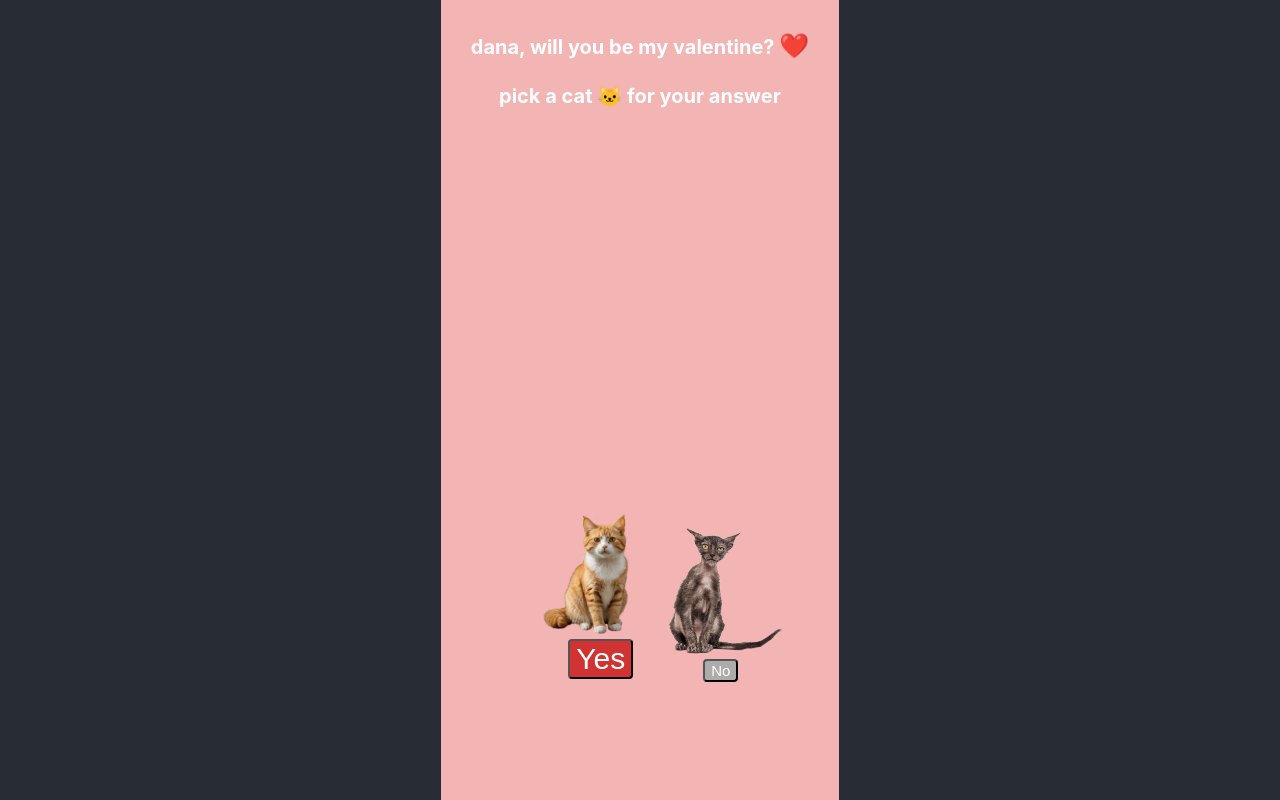
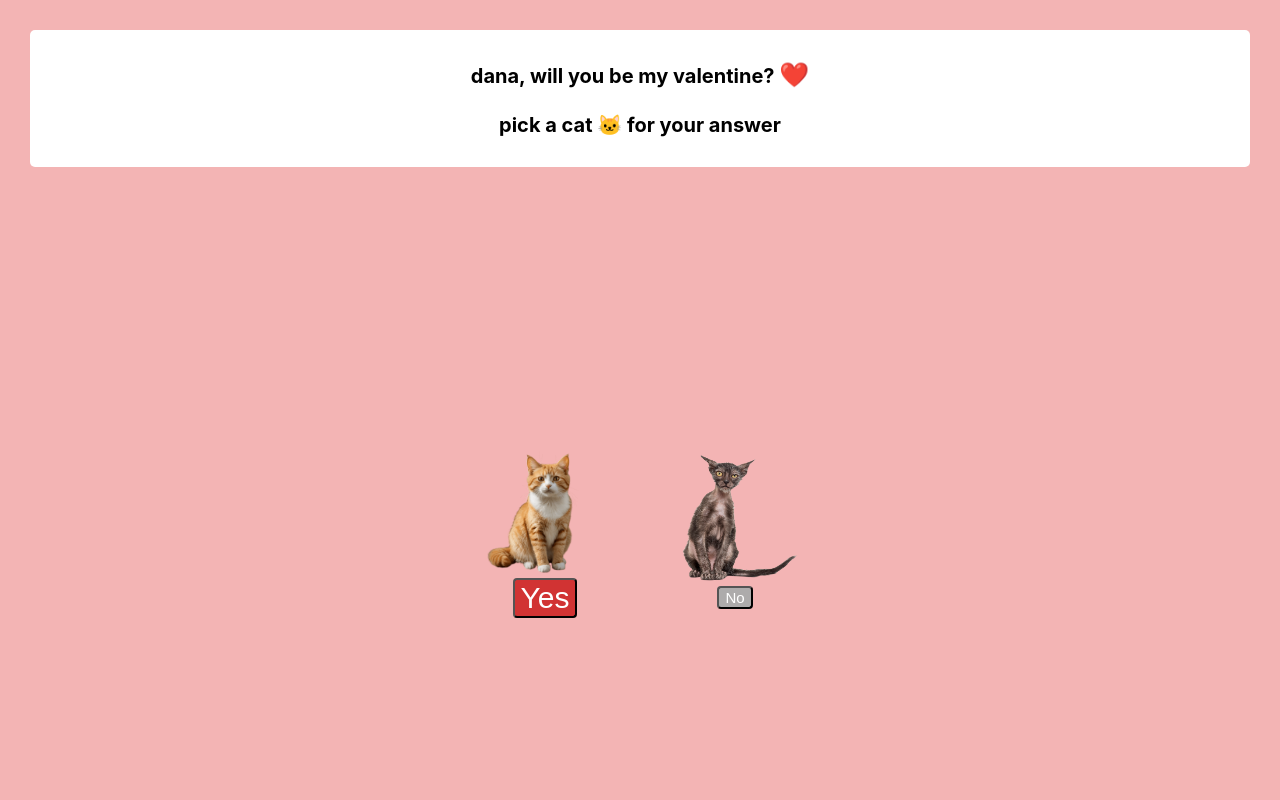
Before and after one commit to johnathantran/valentinecats, a React (Create React App) app: page / in a window 1280 px wide. Built offline with nearby package versions, Linux system fonts and the light colour scheme.

Commit message:
modified cat behavior

```diff
--- a/src/App.js
+++ b/src/App.js
@@ -22,18 +22,7 @@ function App(props) {
   const subtextOptions = ["(just pick yes)", "(why tho?)", "(no is not the answer)", "(pls pick yes)"];
 
 
-  const moveNoCat = () => {
-
-    const area = areaRef.current;
-
-    if (!area) return;
-
-    const rect = area.getBoundingClientRect();
-    const padding = 10;
-    const maxX = Math.max(padding, rect.width - CAT_SIZE - padding);
-    const maxY = Math.max(padding, rect.height - (CAT_SIZE + 60) - padding);
-    const newX = Math.floor(Math.random() * (maxX - padding + 1)) + padding;
-    const newY = Math.floor(Math.random() * (maxY - padding + 1)) + padding;
+  const handleNoCatClick = () => {
 
     // Determine direction based on horizontal movement
     //setNoPos({ x: newX, y: newY });
@@ -42,19 +31,20 @@ function App(props) {
     setSubText(subtextOptions[Math.floor(Math.random() * subtextOptions.length)]);
     //setYesCatSize(yesCatSize + 10);
     //setYesPos({ x: yesPos.x - 10, y: yesPos.y - 10 }); // Move yes cat slightly to the right
-    /*
+
     setTimeout(() => {
+      setYesText("");
       setNoText("");
-    }, 1500);
-    */
+    }, 3000);
+
     setNoClickCounts(noClickCounts + 1);
   }
 
   return (
     <div className="App">
       <header className="App-header">
-      <div maxWidth="xl" style={{ backgroundColor: "#f3b4b4", height: "100vh", position: "relative", overflow: "hidden" }}>
-      <div className={props.fixedHeightdiv} style={{ textAlign: 'center', fontSize: 20, fontWeight: 'bold', padding: 30, marginTop: 1 }}>
+      <div style={{ backgroundColor: "#f3b4b4", height: "100vh", width: '100%', position: "relative", overflow: "hidden" }}>
+      <div style={{ textAlign: 'center', backgroundColor: '#ffffff', color: 'black', fontSize: 20, fontWeight: 'bold', padding: 30, margin: 30, borderRadius: 5}}>
         dana, will you be my valentine? <span style={{ fontSize: "1.5rem" }}>❤️</span>
         <br />
         <br />
@@ -67,20 +57,15 @@ function App(props) {
           height: 520,
           marginTop: 100,
           borderRadius: 12,
-          overflow: "visible", // changed from "hidden" to "visible"
-          left: yesPos.x,
-          top: yesPos.y
+          display: "flex",
+          justifyContent: "center", // Center the cats horizontally
+          alignItems: "center" // Center the cats vertically
         }}
-
       >
-        <div style={{ position: "absolute", left: 80, top: 120, display: "flex", flexDirection: "column", alignItems: "center" }}>
+        <div style={{ display: "flex", flexDirection: "column", alignItems: "center" }}>
           {yesText && (
           <div
             style={{
-                position: "absolute",
-                left: "50%",
-                bottom: CAT_SIZE + 80, // bumped up from CAT_SIZE + 24
-                transform: "translateX(-50%)",
               minWidth: 60,
               maxWidth: 120,
               padding: "8px 12px",
@@ -95,19 +80,6 @@ function App(props) {
             }}
           >
             {yesText}
-              <div
-                style={{
-                  position: "absolute",
-                  left: "50%",
-                  top: "100%",
-                  transform: "translateX(-50%)",
-                  width: 0,
-                  height: 0,
-                  borderLeft: "8px solid transparent",
-                  borderRight: "8px solid transparent",
-                  borderTop: "12px solid #fff",
-                }}
-              />
           </div>
           )}
           <img height={yesCatSize} width={yesCatSize} src={orangeCatSitting} alt="Yes Cat" />
@@ -119,19 +91,10 @@ function App(props) {
           </button>
         </div>
 
-        <div style={{
-          position: "relative", display: "flex", flexDirection: "column", alignItems: "center", position: "absolute",
-          left: noPos.x,
-          top: noPos.y
-          }}
-        >
+        <div style={{ display: "flex", marginLeft: 50, flexDirection: "column", alignItems: "center" }}>
           {noText && (
             <div
                style={{
-                  position: "absolute",
-                  left: "50%",
-                  bottom: CAT_SIZE + 80, // bumped up from CAT_SIZE + 24
-                  transform: "translateX(-50%)",
                 minWidth: 60,
                 maxWidth: 120,
                 padding: "8px 12px",
@@ -142,23 +105,10 @@ function App(props) {
                 fontSize: 18,
                 color: "#333",
                 zIndex: 2,
-                  whiteSpace: "pre-line",
+                whiteSpace: "pre-line"
               }}
             >
               {noText}
-                <div
-                  style={{
-                    position: "absolute",
-                    left: "50%",
-                    top: "100%",
-                    transform: "translateX(-50%)",
-                    width: 0,
-                    height: 0,
-                    borderLeft: "8px solid transparent",
-                    borderRight: "8px solid transparent",
-                    borderTop: "12px solid #fff",
-                  }}
-                />
             </div>
           )}
           <img
@@ -169,7 +119,7 @@ function App(props) {
           />
           <button
             style={{ fontSize: 15, marginTop: 1, backgroundColor: '#adabab', borderRadius: 4, px: 3, py: 1, color: '#ffffff'}}
-                onClick={moveNoCat}
+            onClick={handleNoCatClick}
           >
             No
           </button>
```
Also changed, not shown: 1 other file (tests, documents, lock files or other folders). Lines whose indentation alone changed are shown as unchanged.
